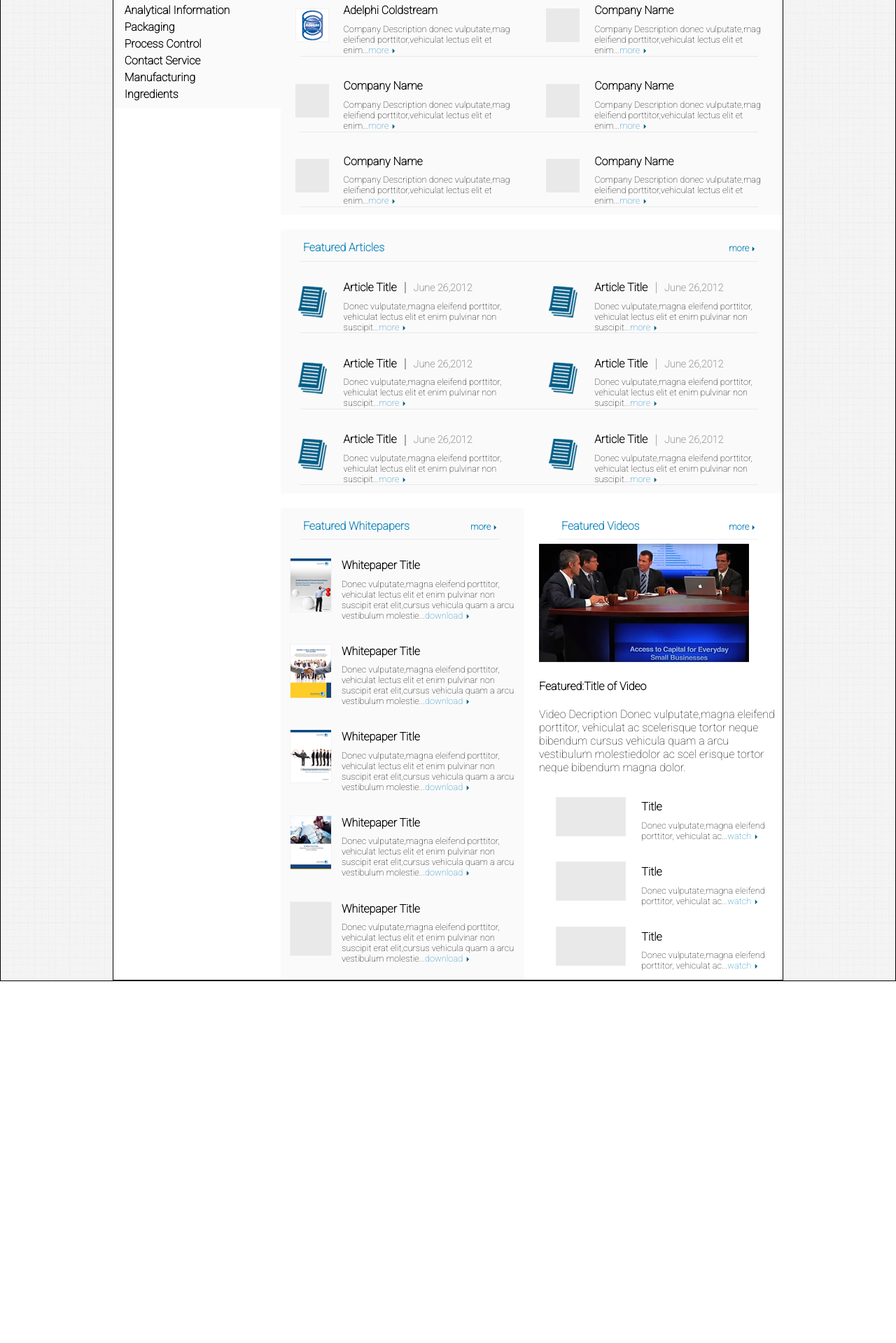
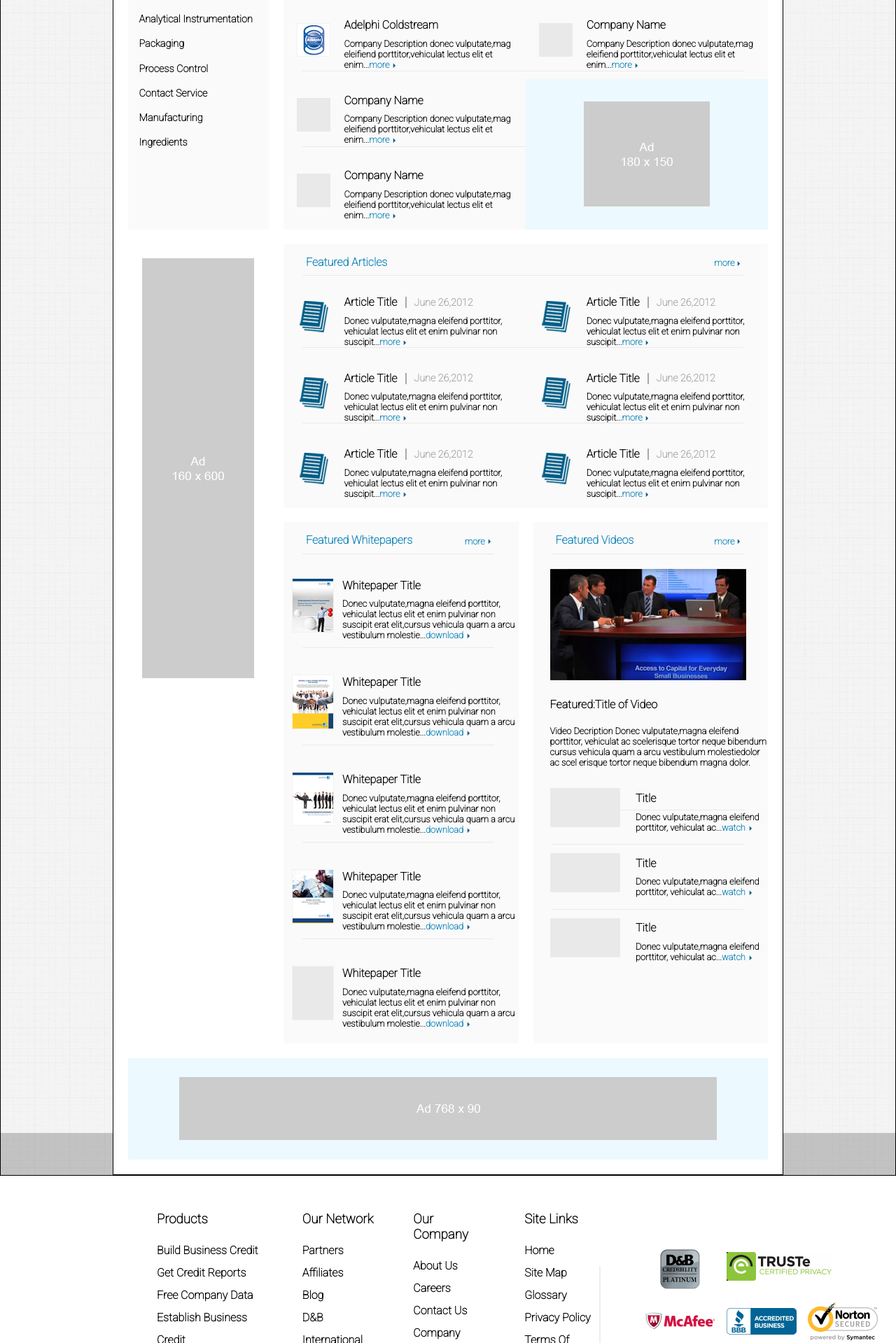
Before and after one commit to SadkiratSingh/Assignment, a plain HTML site: page solution/index.html in a window 1280 px wide. Shown: the part 881-2800 px from the top of the page at 70% size. Before the commit the page ends 2283 px from the top, so only its background shows below. Drawn offline with Linux system fonts and the light colour scheme.

Commit message:
front-end done

```diff
--- a/solution/index.html
+++ b/solution/index.html
@@ -99,11 +99,11 @@
     <!--ALL CONTENT-->
     <div class='content-section'>
         <div class='document' id='allcontent'>
-            <div class='left-pack-content'>
-                <div class='categories'>
+            <!--1-->
+            <div class='maincon-item categories'>
                 <h4>Categories</h4>
                 <ul class='category-list'>
-                        <li class='category-li'>Analytical Information</li>
+                    <li class='category-li'>Analytical Instrumentation</li>
                     <li class='category-li'>Packaging</li>
                     <li class='category-li'>Process Control</li>
                     <li class='category-li'>Contact Service</li>
@@ -111,8 +111,13 @@
                     <li class='category-li'>Ingredients</li>
                 </ul>
             </div>
+
+            <!--2-->
+            <div class='maincon-item leftad'>
+                <img src='images/ad_160x600.png'>
             </div>
-            <div class='maincontent'>
+
+            <!--3-->
             <!--profiles-->
             <div class='maincon-item company-profiles'>
                 <div class='content-heading'>
@@ -151,7 +156,7 @@
                     <!--row1-->
 
                     <!--row2-->
-                        <div class='content-row'>
+                    <div class='content-row second-last-row'>
                         <!--3-->
                         <div class='content-item'>
                             <div class='content-item-image'>
@@ -180,7 +185,7 @@
                     <!--row2-->
 
                     <!--row3-->
-                        <div class='content-row'>
+                    <div class='content-row last-row'>
                         <!--5-->
                         <div class='content-item'>
                             <div class='content-item-image'>
@@ -208,15 +213,15 @@
                     </div>
                     <!--row3-->
 
-                        <!--
                     <div class='profile-add-item'>
                         <img src='images/ad_180x150.png'>
-                        </div>-->
+                    </div>
 
                 </div>
             </div>
             <!--profiles-->
 
+            <!--4-->
             <!--articles-->
             <div class='maincon-item articles'>
                 <div class='content-heading'>
@@ -288,7 +293,7 @@
                     <!--row2-->
 
                     <!--row3-->
-                        <div class='content-row'>
+                    <div class='content-row last-row'>
                         <!--5-->
                         <div class='content-item'>
                             <div class='content-item-image'>
@@ -321,6 +326,7 @@
             </div>
             <!--articles-->
 
+            <!--5-->
             <!--whitepapers-->
             <div class='maincon-item whitepapers '>
                 <div class='content-heading'>
@@ -378,7 +384,7 @@
                         </div>
                     </div>
                     <!--5-->
-                        <div class='content-item'>
+                    <div class='content-item last-row'>
                         <div class='content-item-image'>
                             <img src='images/whitepaper_placeholder.png'>
                         </div>
@@ -393,8 +399,9 @@
             </div>
             <!--whitepapers-->
 
+            <!--6-->
             <!--videos-->
-                <div class='videos more-content-item'>
+            <div class='maincon-item videos'>
                 <div class='content-heading'>
                     <p>Featured Videos</p>
                     <span>more</span>
@@ -437,7 +444,7 @@
                         </div>
                     </div>
                     <!--3-->
-                        <div class='content-item'>
+                    <div class='content-item last-row'>
                         <div class='content-item-image'>
                             <img src='images/video_placeholder.png'>
                         </div>
@@ -451,11 +458,71 @@
                 </div>
             </div>
             <!--videos-->
+            <div class='addisplay'>
+               <img src='images/ad_768x90.png'>
             </div>
-            <!--maincontent-->
         </div>
         <!--document-->
     </div>
     <!--ALL CONTENT-->
+
+    <!--FOOTER-->
+    <div class='footer'>
+        <div class='credits'>
+            <div class='credits-item Products'>
+                <h3>Products</h3>
+                <ul class='credits-list'>
+                    <li class='credits-list-item'>Build Business Credit</li>
+                    <li class='credits-list-item'>Get Credit Reports</li>
+                    <li class='credits-list-item'>Free Company Data</li>
+                    <li class='credits-list-item'>Establish Business Credit</li>
+                    <li class='credits-list-item'>D&B Credibility Review</li>
+                    <li class='credits-list-item'>Search for D&B D-U-N-S</li>
+                </ul>
+            </div>
+            <div class='credits-item Our Network'>
+                <h3>Our Network</h3>
+                <ul class='credits-list'>
+                    <li class='credits-list-item'>Partners</li>
+                    <li class='credits-list-item'>Affiliates</li>
+                    <li class='credits-list-item'>Blog</li>
+                    <li class='credits-list-item'>D&B International</li>
+                    <li class='credits-list-item'>CredibilityLIVE</li>
+                </ul>
+            </div>
+            <div class='credits-item Our Company'>
+                <h3>Our Company</h3>
+                <ul class='credits-list'>
+                    <li class='credits-list-item'>About Us</li>
+                    <li class='credits-list-item'>Careers</li>
+                    <li class='credits-list-item'>Contact Us</li>
+                    <li class='credits-list-item'>Company History</li>
+                    <li class='credits-list-item'>Testimonials</li>
+                    <li class='credits-list-item'>Credit Resources</li>
+                </ul>
+            </div>
+            <div class='credits-item Site Links'>
+                <h3>Site Links</h3>
+                <ul class='credits-list'>
+                    <li class='credits-list-item'>Home</li>
+                    <li class='credits-list-item'>Site Map</li>
+                    <li class='credits-list-item'>Glossary</li>
+                    <li class='credits-list-item'>Privacy Policy</li>
+                    <li class='credits-list-item'>Terms Of Service</li>
+                </ul>
+            </div>
+        </div>
+        <div class='companies-wrapper'>
+            <div class='companies'>
+                <div class='dnb' ><img src='images/dnb2.png'></div>
+                <div class='trust'><img src='images/download2.png'></div>
+                <div class='mcaf'><img src='images/mcafee.png'></div>
+                <div class='buss'><img src='images/buss.png'></div>
+                <div class='norton'><img src='images/norton.png'></div>
+                <div class='ending'><p>Dun & Bradstreet Credibility Corp.,2010-12</p></div>
+            </div>
+        </div>
+    </div>
+    <!--FOOTER-->
 </body>
 </html>
--- a/solution/stylemaster.css
+++ b/solution/stylemaster.css
@@ -21,7 +21,7 @@ body{
 }
 
 
-@media screen and (min-width:800px){
+@media screen and (min-width:1024px){
     /* top-section */
     .top-section{
         width:100%;
@@ -269,16 +269,28 @@ body{
         margin:auto;
         border:1px solid black;
         display:grid;
-        grid-template-columns:1fr 3fr;
+        grid-template-columns:1fr 2fr 2fr;
         grid-template-rows:auto;
         background-color:white;
+        grid-gap:1.3rem;
+        padding:1.3rem;
     }
+
+    /* general description of every main content part */
+    .maincon-item{
+        background-color:var(--lightbrownbg);
+    }
+    /* general description of every main content part */
+
+    /*first part*/
     .categories{
         background-color:var(--lightbrownbg);
-        padding:0.5rem 1rem;
+        padding:1rem;
     }
     .categories h4{
         color:var(--bluetext);
+        margin-top:0;
+        position:relative;
     }
     .category-list{
         list-style-type:none;
@@ -288,22 +300,93 @@ body{
     }
     .category-li{
         font-weight:bolder;
-        line-height:1.5rem;
+        line-height:2.2rem;
+        font-size:0.9rem;
     }
-    /* this is a grid container forming second half of above grid and containing the major content*/
-    .maincontent{
-        display:grid;
-        grid-template-columns:1fr 1fr;
-        grid-column-gap:1.3rem;
+    /*first part*/
+
+    /*second part*/
+    .leftad{
+        display:flex;
+        justify-content:center;
+        align-items:flex-start;
+        padding:1.3rem;
         background-color:white;
-        grid-row-gap:1.3rem;
     }
-    .maincon-item{
-        background-color:var(--lightbrownbg);
+    /*second part*/
+
+    /*first section*/
+
+    /* arrangement for maincontent items */
+    .articles,.company-profiles{
+        grid-column:2/4;
     }
-    .articles,.company-profiles{
-        grid-column:1/3;
+    .leftad{
+        grid-row:2/4;
+        grid-column:1/2;
     }
+    .company-profiles .content-container{
+        position:relative;
+    }
+    .whitepapers .content-item,.videos .content-item{
+        position: relative;
+    }
+    .addisplay{
+        grid-column:1/4;
+        grid-row:4/12;
+    }
+    .profile-add-item{
+        grid-row:2/4;
+        grid-column:1/2;
+        z-index:100;
+    }
+    .company-profiles .content-container .last-row{
+        grid-row:3/4;
+        grid-column:1/2;
+    }
+    .company-profiles .content-container .second-last-row{
+        grid-row:2/3;
+        grid-column:1/2;
+    }
+     /* arrangement for maincontent items */
+
+    /* all horizontal lines */
+
+    .content-heading::after,.content-row::after,.whitepapers .content-item::after,.videos .content-item::after,.categories h4::after,.content-item-special::after{
+        content:'';
+        display:block;
+        position:absolute;
+        height:0.01rem;
+        left:1.7rem;
+        right:2.2rem;
+        top:2.8rem;
+        background-color:var(--lighttext);
+        opacity:0.2;
+    }
+    .content-item-special::after{
+        top:22.5rem;
+        left:0rem;
+        right:2rem;
+    }
+    .videos .content-item::after{
+        top:6rem;
+    }
+    .whitepapers .content-item::after{
+        top:8rem;
+    }
+    .content-container > .last-row::after{
+        display:none;
+    }
+    .categories h4::after{
+        right:0;
+        left:0;
+        top:1.7rem;
+    }
+    .content-row::after{
+        top:6rem;
+    }
+    /* all horizontal lines */
+
 
     /* above every content-container*/
     .content-heading{
@@ -328,17 +411,7 @@ body{
         right:2.5rem;
         top:1.5rem;
     }
-    .content-heading::after,.content-row::after{
-        content:'';
-        display:block;
-        position:absolute;
-        height:0.01rem;
-        left:1.7rem;
-        right:2.2rem;
-        top:2.8rem;
-        background-color:var(--lighttext);
-        opacity:0.2;
-    }
+
     /* above every content-container*/
 
     /* content-container*/
@@ -351,9 +424,6 @@ body{
     .content-row{
         display:flex;
         position: relative;
-    }
-    .content-row::after{
-        top:6rem;
     }
     /* content-container rows */
 
@@ -377,6 +447,7 @@ body{
     .content-item-description p{
         font-size:var(--font-small);
         margin-top:0.3rem;
+        font-weight:bold;
     }
     .content-item-description p > span{
         color:var(--bluetext);
@@ -392,8 +463,8 @@ body{
         background-color:var(--lightbluebg);
         justify-content:center;
         align-items:center;
-        grid-column:2/3;
-        grid-row:2/4;
+        width:50%;
+        justify-self:end;
     }
 
     .article-heading{
@@ -423,6 +494,117 @@ body{
     .video .content-item-heading{
         margin-left:1.4rem;
     }
+    .video .content-item-special{
+        margin-left:1.5rem;
+        position: relative;
+    }
+    .content-item-special-image{
+        margin-top:1rem;
+    }
+    .content-item-special-image img{
+        width:90%;
+    }
+    .content-item-special-description{
+        font-weight:bold;
+        font-size:var(--font-small);
+    }
+
+    .whitepapers>.content-container>.content-item{
+        padding:0.5rem 0rem;
+    }
+
+    /* addsection */
+    .addisplay{
+        width:100%;
+        background-color:var(--lightbluebg);
+        display:flex;
+        justify-content:center;
+        align-items:center;
+        height:100%;
+    }
+    /* addsection */
 
     /* content-section */
+
+    /*footer*/
+    .footer{
+        width:100%;
+        background-color:white;
+        display:flex;
+    }
+    .credits{
+        display:flex;
+        margin-left:11rem;
+        flex-grow:3;
+        padding-top:2rem;
+        padding-bottom:3rem;
+        position: relative;
+    }
+    .credits::after{
+        content:'';
+        display:block;
+        position:absolute;
+        width:0.1rem;
+        height:15rem;
+        opacity:0.2;
+        right:0rem;
+        bottom:3rem;
+        background-color:var(--lighttext);
+    }
+    .credits-list{
+        list-style-type:none;
+        padding:0;
+        margin:0;
+    }
+    .credits-item{
+        margin-left:3rem;
+    }
+    .credits-list-item{
+        line-height:2rem;
+        font-weight:bold;
+    }
+    .companies-wrapper{
+        width:35%;
+        padding-top:2rem;
+        padding-bottom:3rem;
+        display:flex;
+    }
+    .companies{
+        display:grid;
+        grid-template-columns:1fr 1fr 1fr;
+        align-items:center;
+        justify-items:center;
+        margin-left:3rem;
+    }
+    .companies>div{
+        padding:0 0 0 1rem;
+    }
+    .trust{
+        grid-column:2/4;
+        justify-self: start;
+        align-self:end;
+    }
+    .dnb{
+        position: relative;
+        align-self:end;
+        top:1rem;
+    }
+    .buss,.norton{
+        justify-self:start;
+    }
+    .mcaf{
+        align-self:center;
+    }
+    .ending{
+        align-self:start;
+        justify-self:start;
+        margin-left:1.5rem;
+        grid-column:1/4;
+        color:var(--lighttext);
+        font-weight:bold;
+        font-size:1rem;
+    }
+    /*footer*/
+
+
 }
```
Also changed, not shown: solution/images/ad_160x600.png (added), solution/images/ad_768x90.png (added), solution/images/buss.png (added), solution/images/dnb.png (added), solution/images/dnb2.png (added), solution/images/download.png (added), solution/images/download2.png (added), solution/images/mcafee.png (added), solution/images/norton.png (added), solution/images/truste.png (added). Lines whose indentation alone changed are shown as unchanged.
